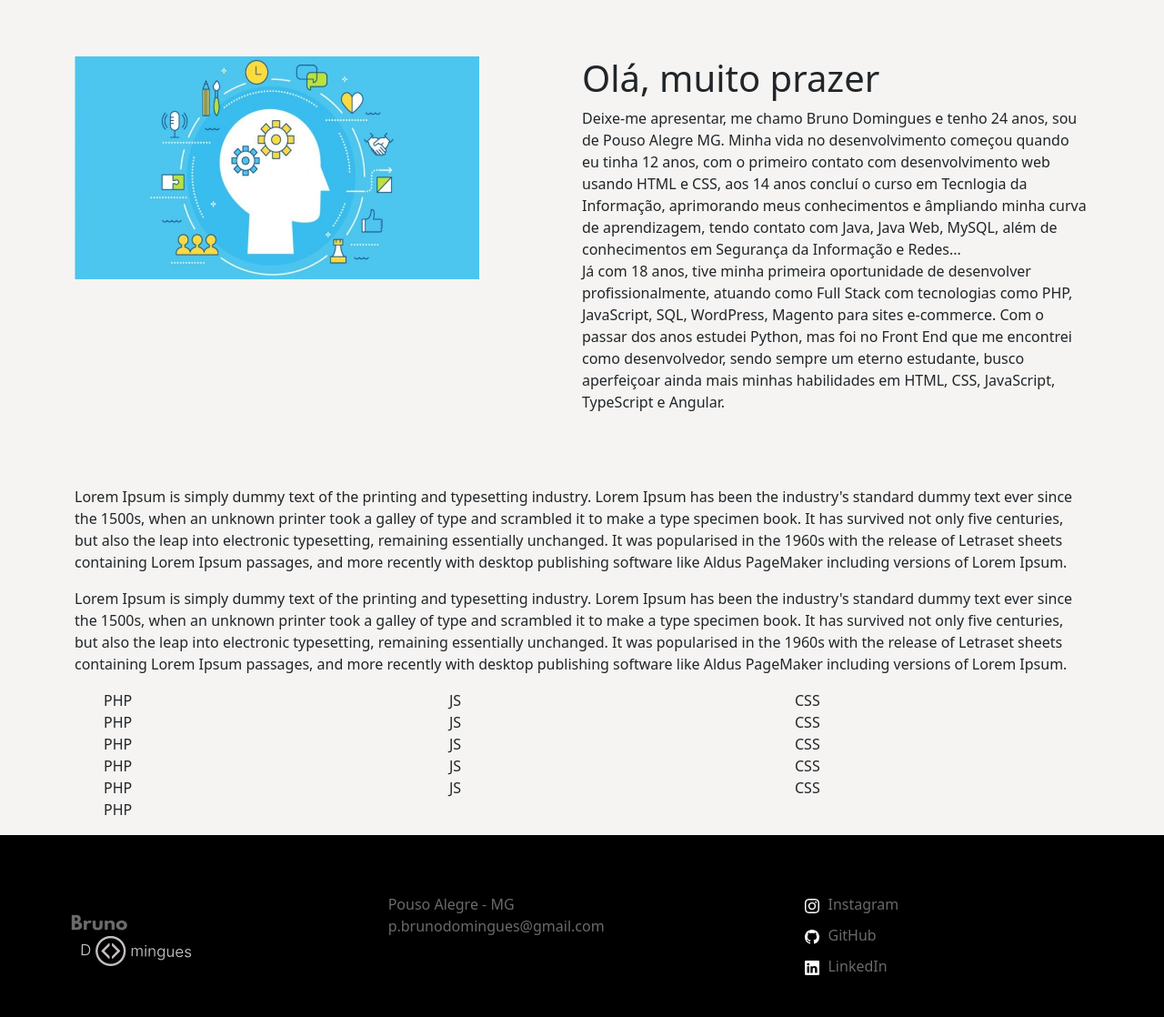
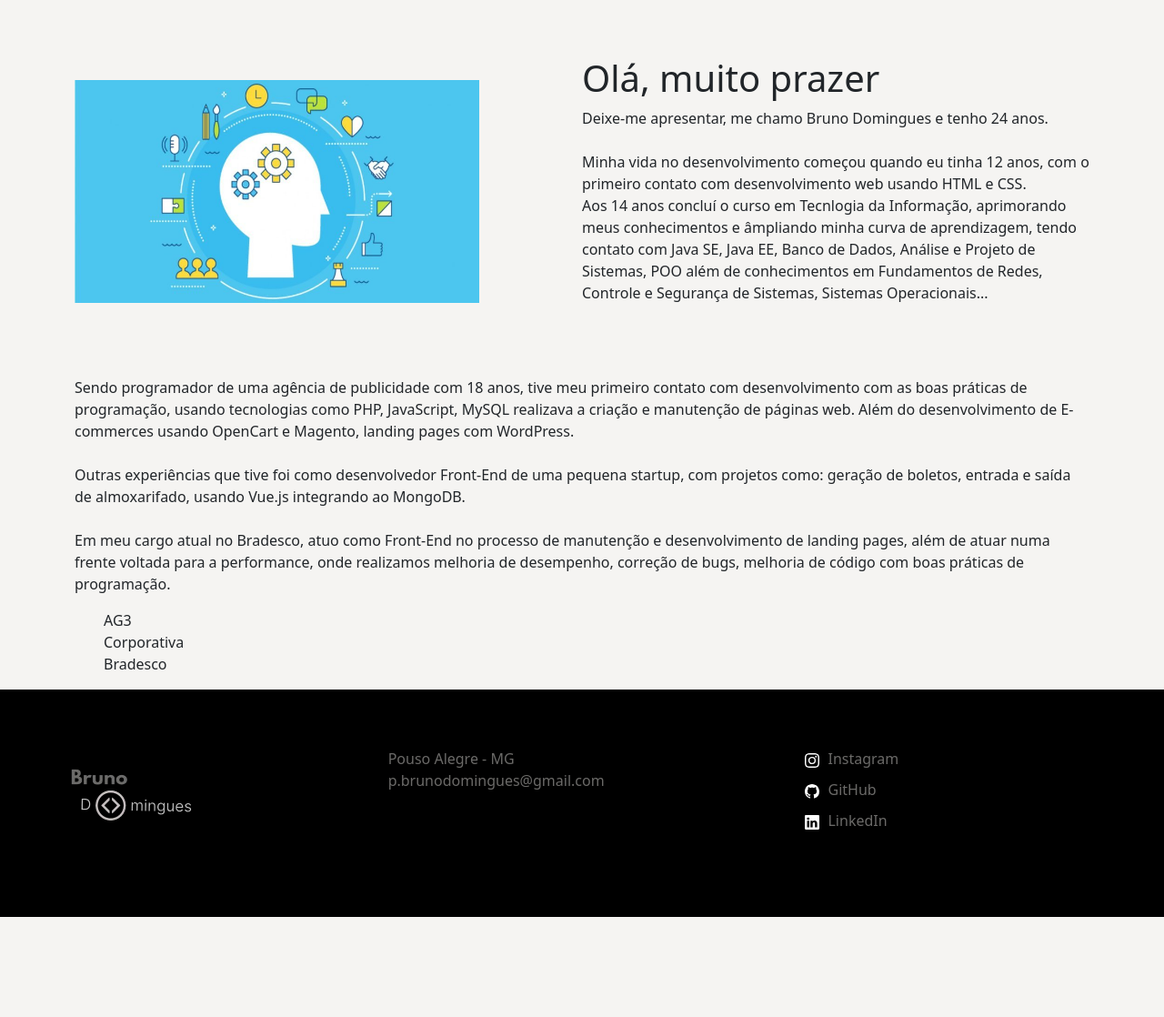
Before and after one commit to brunodomingues98/portfolio, a plain HTML site: page index.html in a window 1280 px wide. Shown: the part 446-1564 px from the top of the page at 91% size. After the commit the page ends 1454 px from the top, so only its background shows below. Drawn offline with Linux system fonts and the light colour scheme.

Commit message:
ajustes de texto

```diff
--- a/assets/css/style.css
+++ b/assets/css/style.css
@@ -38,6 +38,7 @@ section .d-skills {
 section.skills img {
     width: 445px;
     height: 245px;
+    margin-top: 2vw;
 }
 /* Fim: Main */
 
--- a/index.html
+++ b/index.html
@@ -42,12 +42,10 @@
                             <div class="col-6">
                                 <h1>Olá, muito prazer</h1>
                                 <p>
-                                    Deixe-me apresentar, me chamo Bruno Domingues e tenho 24 anos, sou de Pouso Alegre MG.
-                                    Minha vida no desenvolvimento começou quando eu tinha 12 anos, com o primeiro contato com desenvolvimento web usando HTML e CSS,
-                                    aos 14 anos concluí o curso em Tecnlogia da Informação, aprimorando meus conhecimentos e âmpliando minha curva de aprendizagem,
-                                    tendo contato com Java, Java Web, MySQL, além de conhecimentos em Segurança da Informação e Redes... <br>
-                                    Já com 18 anos, tive minha primeira oportunidade de desenvolver profissionalmente, atuando como Full Stack com tecnologias como PHP, JavaScript, SQL, WordPress, Magento para sites e-commerce.
-                                    Com o passar dos anos estudei Python, mas foi no Front End que me encontrei como desenvolvedor, sendo sempre um eterno estudante, busco aperfeiçoar ainda mais minhas habilidades em HTML, CSS, JavaScript, TypeScript e Angular.
+                                    Deixe-me apresentar, me chamo Bruno Domingues e tenho 24 anos. <br><br>
+                                    Minha vida no desenvolvimento começou quando eu tinha 12 anos, com o primeiro contato com desenvolvimento web usando HTML e CSS. <br>
+                                    Aos 14 anos concluí o curso em Tecnlogia da Informação, aprimorando meus conhecimentos e âmpliando minha curva de aprendizagem,
+                                    tendo contato com Java SE, Java EE, Banco de Dados, Análise e Projeto de Sistemas, POO além de conhecimentos em Fundamentos de Redes, Controle e Segurança de Sistemas, Sistemas Operacionais...
                                 </p>
                             </div>
                         </div>
@@ -60,20 +58,18 @@
                         <div class="d-jobs">
                             <div class="col-12">
                                 <p>
-                                    Lorem Ipsum is simply dummy text of the printing and typesetting industry.
-                                    Lorem Ipsum has been the industry's standard dummy text ever since the 1500s,
-                                    when an unknown printer took a galley of type and scrambled it to make a type specimen book.
-                                    It has survived not only five centuries, but also the leap into electronic typesetting,
-                                    remaining essentially unchanged. It was popularised in the 1960s with the release of Letraset sheets
-                                    containing Lorem Ipsum passages, and more recently with desktop publishing software like Aldus PageMaker
-                                    including versions of Lorem Ipsum.
+                                    Sendo programador de uma agência de publicidade com 18 anos, tive meu primeiro contato com desenvolvimento com as boas práticas de programação, usando tecnologias como PHP, JavaScript, MySQL realizava a criação e manutenção de páginas web. Além do desenvolvimento de E-commerces usando OpenCart e Magento, landing pages com WordPress.
+                                    <br><br>
+                                    Outras experiências que tive foi como desenvolvedor Front-End de uma pequena startup, com projetos como: geração de boletos, entrada e saída de almoxarifado, usando Vue.js integrando ao MongoDB.
+                                    <br><br>
+                                    Em meu cargo atual no Bradesco, atuo como Front-End no processo de manutenção e desenvolvimento de landing pages, além de atuar numa frente voltada para a performance, onde realizamos melhoria de desempenho, correção de bugs, melhoria de código com boas práticas de programação.
                                 </p>
                             </div>
                         </div>
                     </div>
                 </div>
             </section>
-            <section class="history">
+            <!-- <section class="history">
                 <div class="container">
                     <div class="row">
                         <div class="d-history">
@@ -90,36 +86,15 @@
                         </div>
                     </div>
                 </div>
-            </section>
+            </section> -->
             <section class="contact">
                 <div class="container">
                     <div class="row">
                       <div class="col order-last">
                         <ul>
-                            <li>CSS</li>
-                            <li>CSS</li>
-                            <li>CSS</li>
-                            <li>CSS</li>
-                            <li>CSS</li>
-                        </ul>
-                      </div>
-                      <div class="col">
-                        <ul>
-                            <li>JS</li>
-                            <li>JS</li>
-                            <li>JS</li>
-                            <li>JS</li>
-                            <li>JS</li>
-                        </ul>
-                      </div>
-                      <div class="col order-first">
-                        <ul>
-                            <li>PHP</li>
-                            <li>PHP</li>
-                            <li>PHP</li>
-                            <li>PHP</li>
-                            <li>PHP</li>
-                            <li>PHP</li>
+                            <li>AG3</li>
+                            <li>Corporativa</li>
+                            <li>Bradesco</li>
                         </ul>
                       </div>
                     </div>
@@ -131,7 +106,7 @@
                 <img src="/assets/images/logo.png" alt="Logo: Bruno Domingues">
             </div>
             <div class="col-4 endereco">
-                Pouso Alegre - MG<br>
+                Pouso Alegre - MG <br>
                 p.brunodomingues@gmail.com
             </div>
             <div class="col-4 contato">
```
